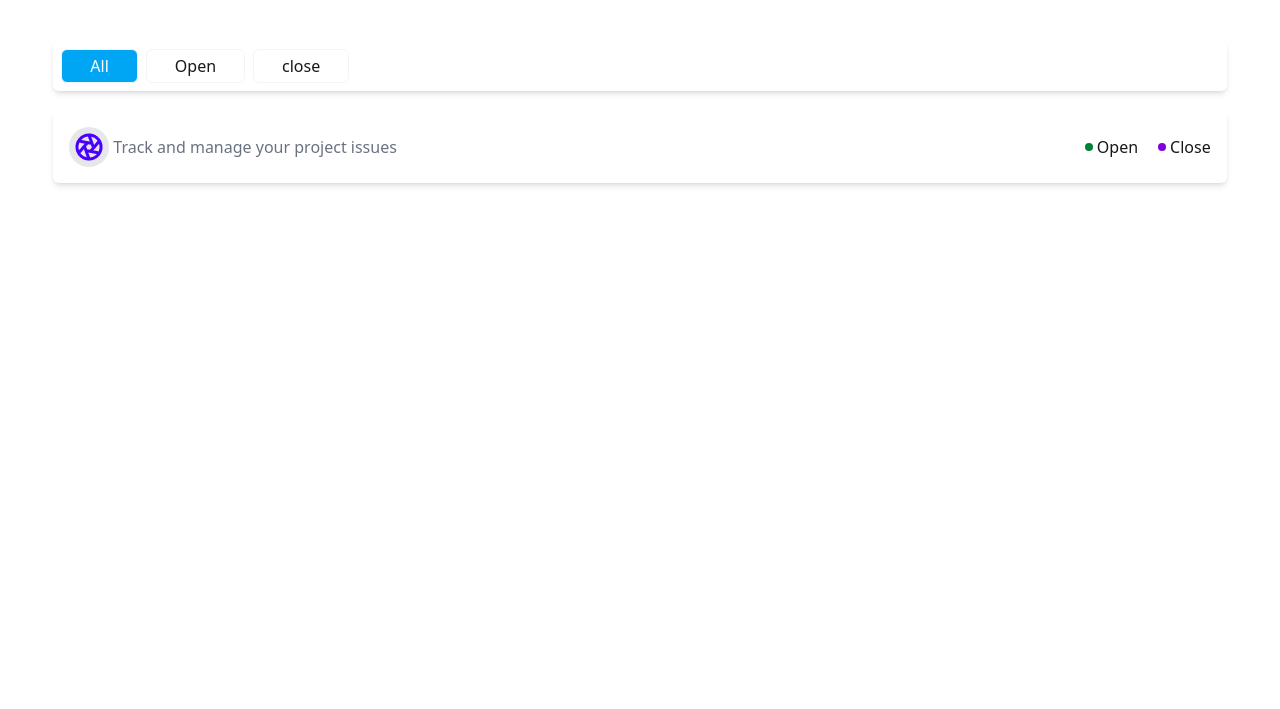
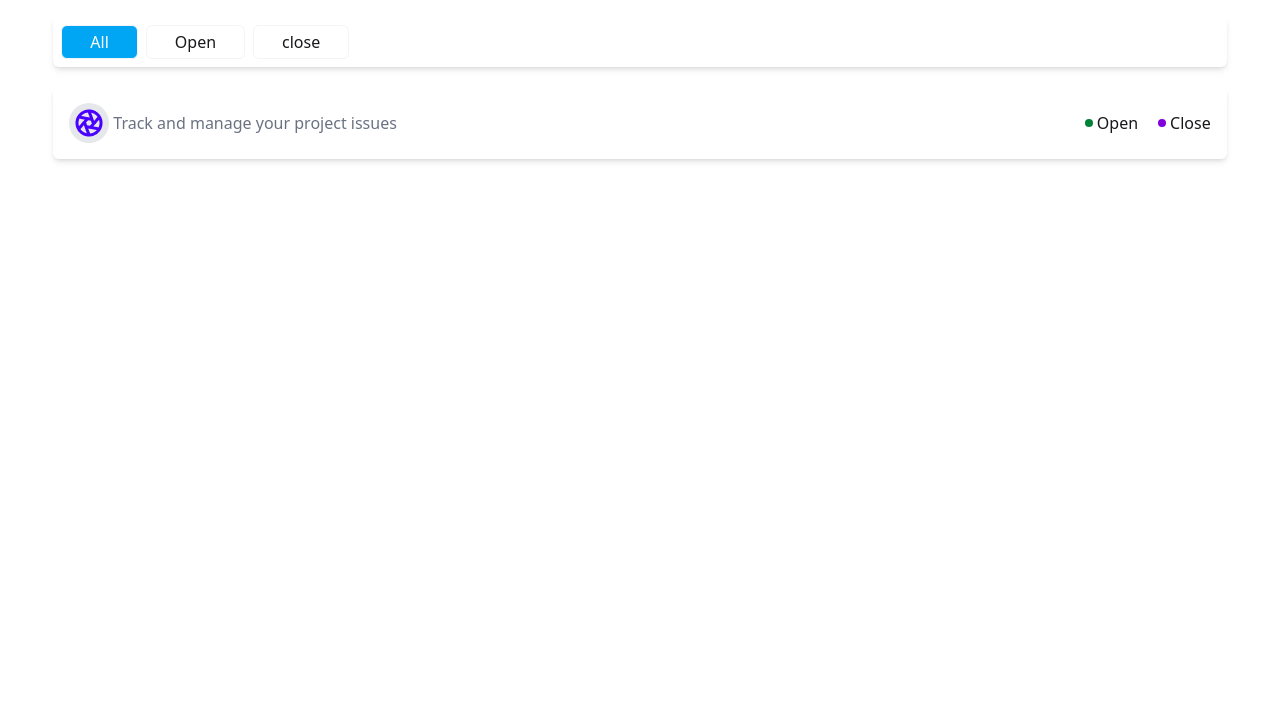
Before and after one commit to golameasin24/GitHub-Issues-Tracker, a website built with Vite: page login.html in a window 1280 px wide. Shown: the part 91-800 px from the top of the page. Built offline with nearby package versions, Linux system fonts and the light colour scheme; no server answers.

Commit message:
add some modifyed

```diff
--- a/login.html
+++ b/login.html
@@ -12,12 +12,7 @@
       <link rel="stylesheet" href="https://cdnjs.cloudflare.com/ajax/libs/font-awesome/7.0.1/css/all.min.css" integrity="sha512-2SwdPD6INVrV/lHTZbO2nodKhrnDdJK9/kg2XD1r9uGqPo1cUbujc+IYdlYdEErWNu69gVcYgdxlmVmzTWnetw==" crossorigin="anonymous" referrerpolicy="no-referrer" />
      <!-- font aswem cdn end -->
       <!-- link css -->
-       <link rel="stylesheet" href="./index.css">
-       <!-- google font  --><link rel="preconnect" href="https://fonts.googleapis.com">
-         <link rel="preconnect" href="https://fonts.googleapis.com">
-        <link rel="preconnect" href="https://fonts.gstatic.com" crossorigin>
-        <link href="https://fonts.googleapis.com/css2?family=IBM+Plex+Sans:ital,wght@0,100..700;1,100..700&display=swap" rel="stylesheet">">
-
+       <!-- google font  -->
    </head>
 <body>
        <section class="w-11/12 mx-auto my-1">
@@ -72,8 +67,6 @@
                          <section id="modal">                                 <!-- Open the modal using ID.showModal() method -->
 
                          </section>
-
-
                  </main>
        </section>
        <script src="./src/index.js"></script>
--- a/src/style.css
+++ /dev/null
@@ -1 +0,0 @@
-@import "tailwindcss";
```
